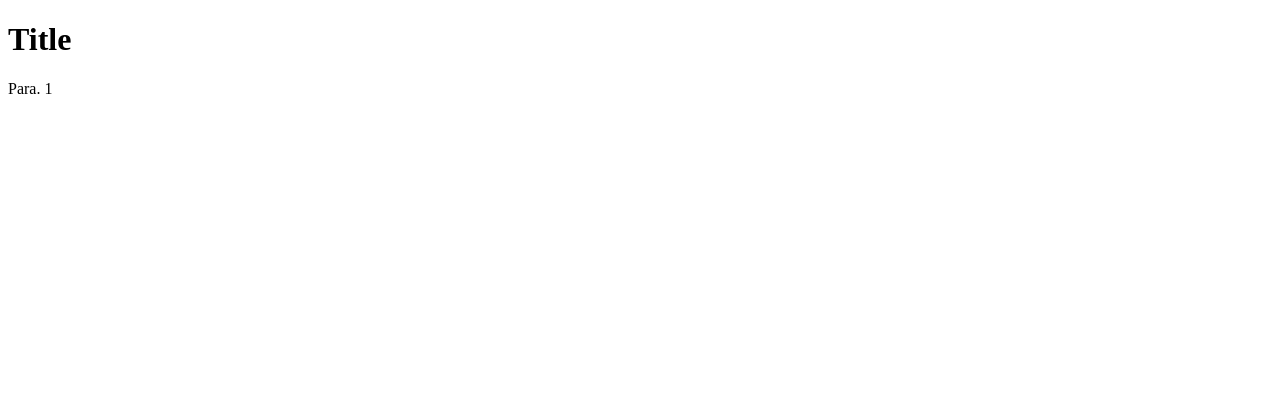
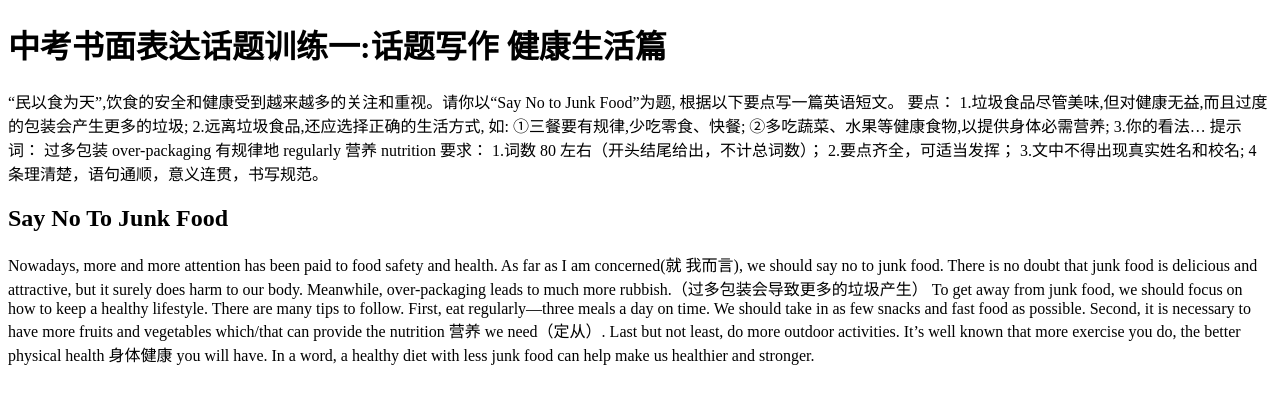
Before and after one commit to Jerry114514a/Jerry114514a.github.io, a plain HTML site: page index.html in a window 1280 px wide. Drawn offline with Linux system fonts and the light colour scheme.

Commit message:
English?
www

```diff
--- a/index.html
+++ b/index.html
@@ -2,10 +2,38 @@
 <html>
 <head>
 <meta charset="utf-8">
-<title>Jerry:Unknown</title>
+<title>Jerry:不为人知的一个小站</title>
 </head>
 <body>
-    <h1>Title</h1>
-    <p>Para. 1</p>
+    <h1>中考书面表达话题训练一:话题写作 健康生活篇</h1>
+    <p>“民以食为天”,饮食的安全和健康受到越来越多的关注和重视。请你以“Say No to Junk Food”为题,
+        根据以下要点写一篇英语短文。
+        要点：
+        1.垃圾食品尽管美味,但对健康无益,而且过度的包装会产生更多的垃圾;
+        2.远离垃圾食品,还应选择正确的生活方式,
+        如: ①三餐要有规律,少吃零食、快餐;
+        ②多吃蔬菜、水果等健康食物,以提供身体必需营养;
+        3.你的看法…
+        提示词：
+        过多包装 over-packaging
+        有规律地 regularly
+        营养 nutrition
+        要求：
+        1.词数 80 左右（开头结尾给出，不计总词数）；
+        2.要点齐全，可适当发挥；
+        3.文中不得出现真实姓名和校名;
+        4 条理清楚，语句通顺，意义连贯，书写规范。
+    </p>
+    <h2>Say No To Junk Food</h2>
+    <p>     Nowadays, more and more attention has been paid to food safety and health. As far as I am concerned(就
+        我而言), we should say no to junk food.
+            There is no doubt that junk food is delicious and attractive, but it surely does harm to our body. Meanwhile,
+        over-packaging leads to much more rubbish.（过多包装会导致更多的垃圾产生）
+            To get away from junk food, we should focus on how to keep a healthy lifestyle. There are many tips to
+        follow. First, eat regularly—three meals a day on time. We should take in as few snacks and fast food as
+        possible. Second, it is necessary to have more fruits and vegetables which/that can provide the nutrition 营养
+        we need（定从）. Last but not least, do more outdoor activities. It’s well known that more exercise you do, the
+        better physical health 身体健康 you will have.
+            In a word, a healthy diet with less junk food can help make us healthier and stronger.</p>
 </body>
 </html>
```
